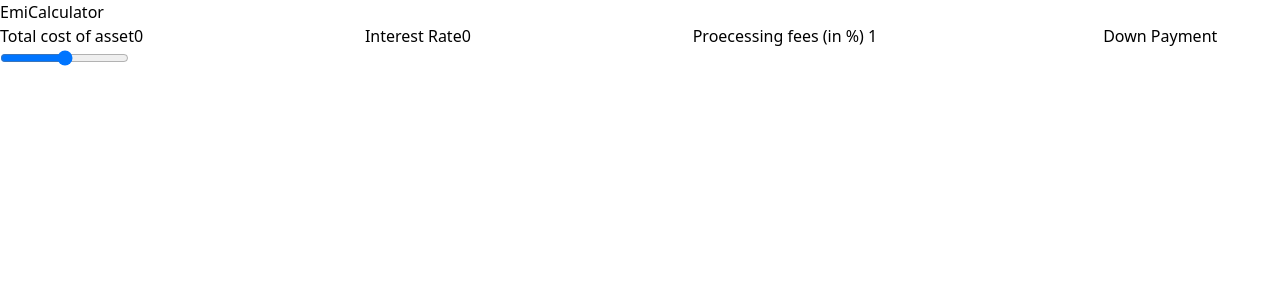
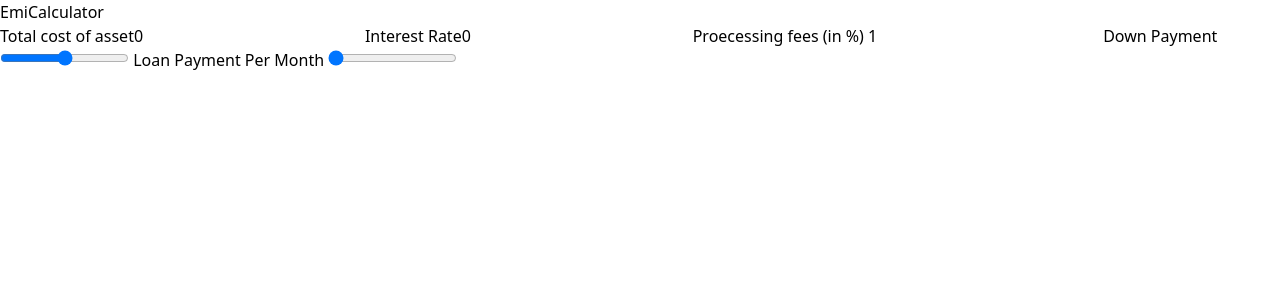
Before and after one commit to AkashHalder520/React-mini-projects, a React (Vite) app: page /EmiCalculator in a window 1280 px wide. Shown: the top 300 px of the page. Built offline with nearby package versions, Linux system fonts and the light colour scheme.

Commit message:
some eslint rules

```diff
--- a/src/App.jsx
+++ b/src/App.jsx
@@ -1,4 +1,5 @@
 // import "./App.css";
+import React from "react";
 import { BrowserRouter as Router } from "react-router-dom";
 import AppRoutes from "./Routes";
 
--- a/src/Routes.jsx
+++ b/src/Routes.jsx
@@ -1,5 +1,5 @@
 // Routes.js
-// import React from "react";
+import React from "react";
 import { Routes, Route } from "react-router-dom";
 import Home from "./components/Common/Home/Home";
 import PasswordGenerator from "./components/PasswordGenerator/PasswordGenerator";
--- a/src/components/EmiCalculator/EmiCalculator.jsx
+++ b/src/components/EmiCalculator/EmiCalculator.jsx
@@ -3,12 +3,18 @@ import { useState } from "react";
 
 function EmiCalculator() {
 
-	const [cost,setCost]=useState(0);
-	const [interest,setInterst]=useState(0);
-	const [fee,setFee]=useState(1);
-	const [downpayment,setDownPayment]=useState();
-	const [tenure,setTenure]=useState(12);
-	const [emi,setEmi]=useState(0);
+	const [ cost,setCost ]=useState (0);
+	const [ interest,setInterst ]=useState (0);
+	const [ fee,setFee ]=useState (1);
+	const [ downpayment,setDownPayment ]=useState ();
+	const [ tenure,setTenure ]=useState (12);
+	const [ emi,setEmi ]=useState (0);
+	const updateEmi = () => {
+
+	};
+	const updateDownpayment=() => {
+
+	};
 	return (
 		<>
 			<div className='title'>EmiCalculator</div>
@@ -18,7 +24,7 @@ function EmiCalculator() {
 				name=""
 				id=""
 				value={cost}
-				onChange={(event)=>setCost(event.target.value)}
+				onChange={(event) => setCost (event.target.value)}
 				placeholder='Please enter the total cost of the asset'
 			/>
 
@@ -28,7 +34,7 @@ function EmiCalculator() {
 				name=""
 				id=""
 				value={interest}
-				onChange={(event)=>setInterst(event.target.value)}
+				onChange={(event) => setInterst (event.target.value)}
 				placeholder='Interest Rates in percentage'
 			/>
 
@@ -38,7 +44,7 @@ function EmiCalculator() {
 				name=""
 				id=""
 				value={fee}
-				onChange={(event)=>setFee(event.target.value)}
+				onChange={(event) => setFee (event.target.value)}
 				placeholder='Proecessing fees (in %)'
 			/>
 
@@ -47,7 +53,22 @@ function EmiCalculator() {
 				type="range"
 				name=""
 				id=""
-
+				className="slider"
+				min={0}
+				max={10}
+				value={downpayment}
+				onChange={updateEmi}
+			/>
+			<span> Loan Payment Per Month </span>
+			<input
+				type="range"
+				name=""
+				id=""
+				className="slider"
+				min={0}
+				max={10}
+				value={emi}
+				onChange={updateDownpayment}
 			/>
 
 		</>
@@ -55,5 +76,4 @@ function EmiCalculator() {
 
 	);
 }
-
 export default EmiCalculator;
--- a/src/components/Pagination/Pagination.jsx
+++ b/src/components/Pagination/Pagination.jsx
@@ -2,8 +2,8 @@ import React from "react";
 import { useEffect, useState } from "react";
 import "./Pagination.scss";
 function Pagination() {
-	const [products, setProducts] = useState([]);
-	const [currentPage, setCurrentPage] = useState(1);
+	const [ products, setProducts ] = useState([]);
+	const [ currentPage, setCurrentPage ] = useState(1);
 	const fetchProduct = async () => {
 		await fetch("https://dummyjson.com/products?limit=100")
 			.then(res => res.json()).then(resdata => setProducts(resdata?.products));
```
Also changed, not shown: src/components/CurrencyConverter/CurrencyConverter.jsx (+4 -4 lines), src/setupTests.js (+1 -1 lines), .eslintrc.cjs. Lines whose indentation alone changed are shown as unchanged.
